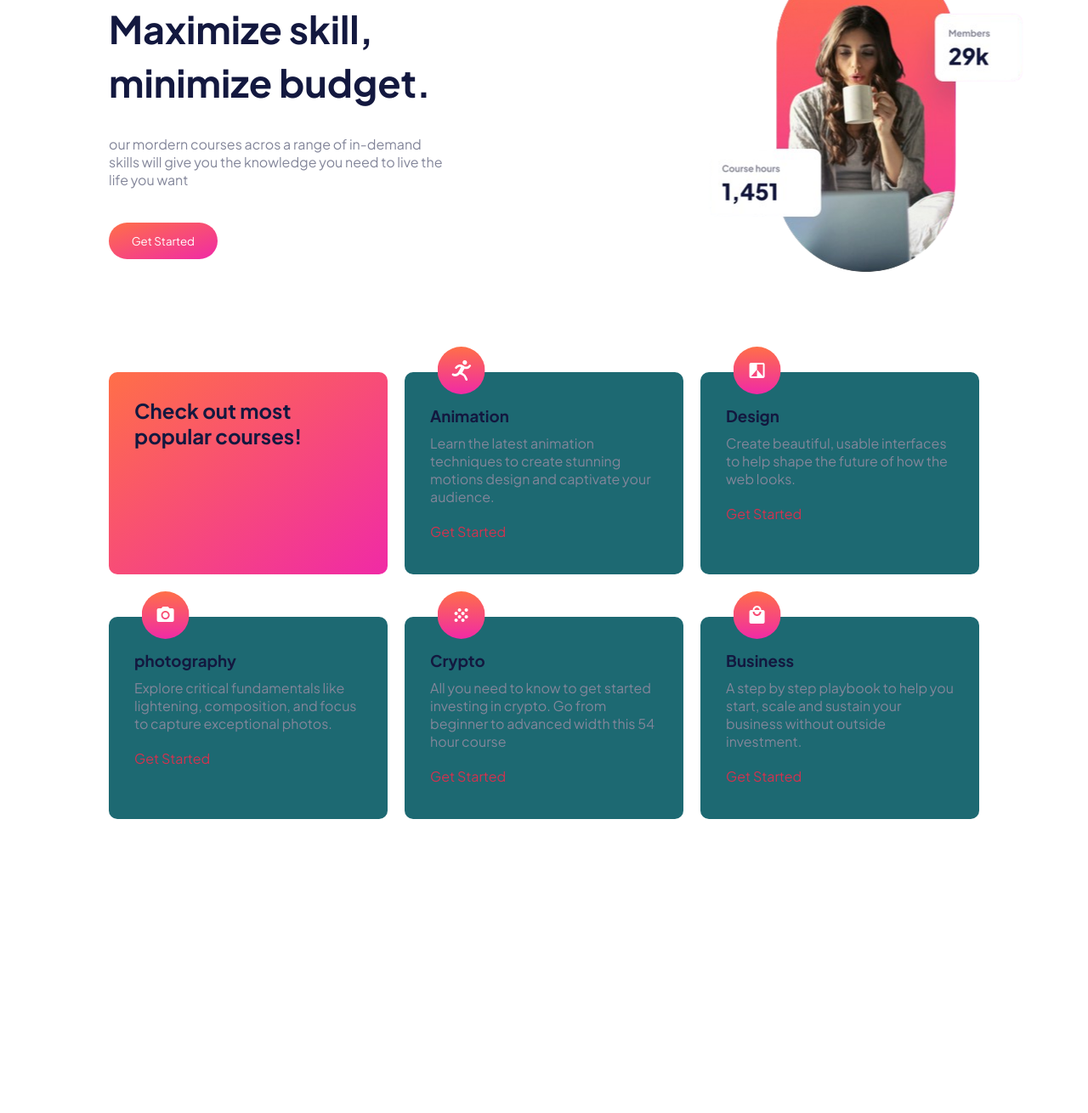
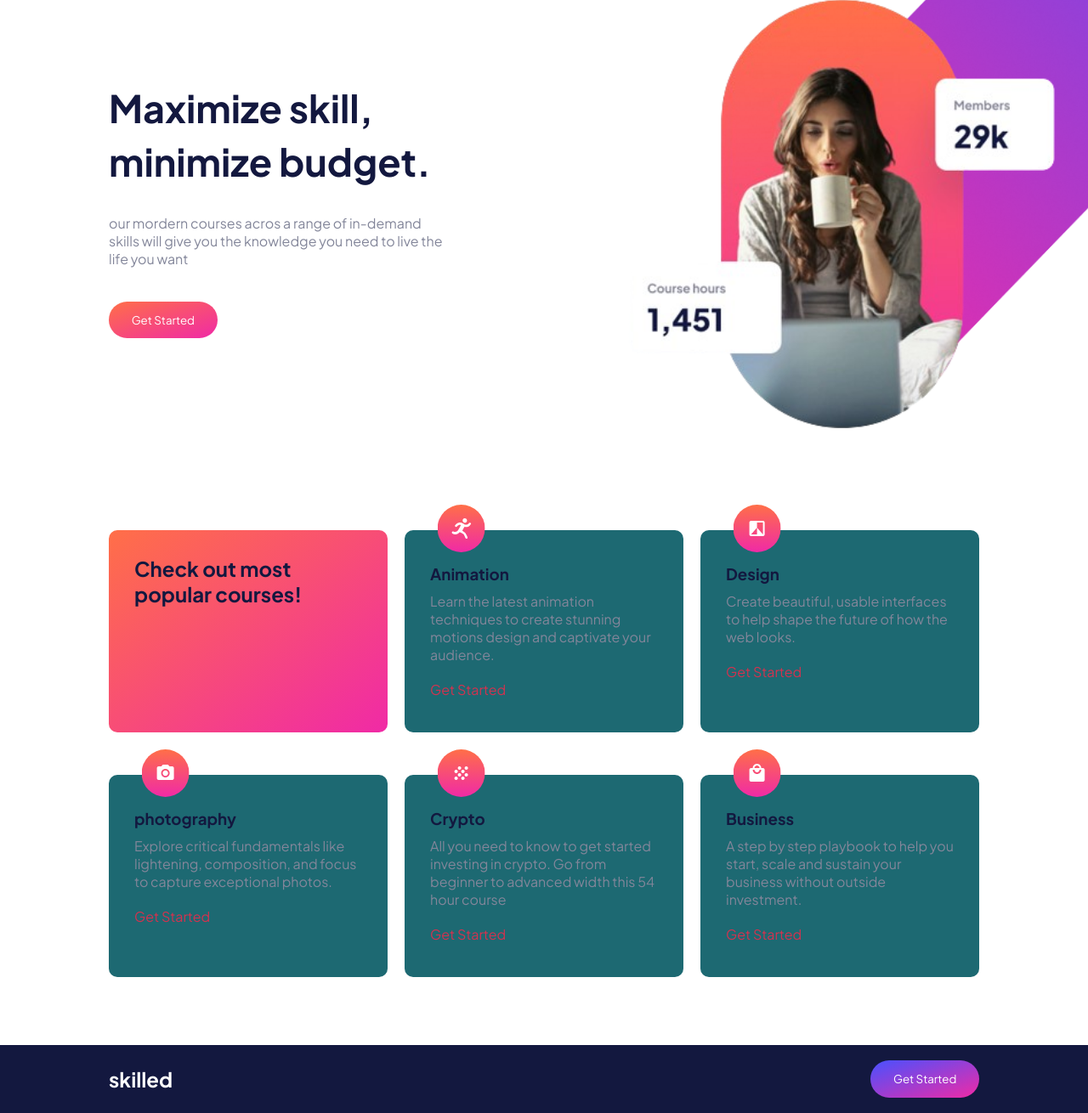
Before and after one commit to Ted-Dev-1/landing-page, a plain HTML site: page landing.html in a window 1280 px wide. Shown: the part 191-1501 px from the top of the page at 85% size. Before the commit the page ends 1155 px from the top, so only its background shows below. Drawn offline with Linux system fonts and the light colour scheme.

Commit message:
89% complete

```diff
--- a/landing.html
+++ b/landing.html
@@ -12,7 +12,7 @@
 
         <div class="container">
             <h2>skilled</h2>
-            <button>Get Started</button>
+            <button class="but">Get Started</button>
         </div>
 
 
@@ -37,7 +37,8 @@
                 </div>
 
                 <div class="item">
-                    <img src="pic1.png" alt="Lady sipping tea">
+                    <img src="pic1.png" alt="Lady sipping tea" class="main">
+                    <img src="rec.png" alt="violet pattern" class="overlay">
                 </div>
 
 
@@ -134,12 +135,18 @@
         </div>
 
 
-        <!--
+
 
         <div class="footer">
-            <h2 class="text"> skilled</h2>
-            <button class="btn">Get Started</button>
-        </div>-->
+
+            <div class="foot">
+
+                <h2 class="text"> skilled</h2>
+                <button class="btn">Get Started</button>
+
+            </div>
+
+        </div>
     </diV>
 </body>
 </html>
--- a/style.css
+++ b/style.css
@@ -5,6 +5,10 @@
     margin: 0;
     padding: 0;
     font-family: "Plus Jakarta Sans", sans-serif;
+}
+
+body{
+    overflow-x: hidden;
 }
 
 .banner{
@@ -34,7 +38,7 @@
     font-weight: bold;
 }
 
-.container button{
+.container .but{
     border-radius: 50px;
     padding: 1em 2em;
     background-color: #13183f;
@@ -43,7 +47,7 @@
     border: none;
 }
 
-.container button:hover{
+.container .but:hover{
     background-color: #666CA3;
 }
 
@@ -51,11 +55,9 @@
 .hero .container{
     display: grid;
     grid-template-columns: repeat(2, 1fr);
-    /*gap: 400px;*/
     align-items: center;
     justify-content: center;
 }
-
 
 .intro .title{
     color: #13183f;
@@ -83,8 +85,28 @@
 }
 
 .item{
-    width: 123%;
-    transform: translate(25%,-10%);
+    position: relative;
+
+}
+
+.main{
+    width: 125%;
+    transform: translate(8%,-40px);
+    position: relative;
+    z-index: 2;
+
+
+
+}
+
+.overlay{
+    width: 100%;
+    /*height: 117%;*/
+    height: 100%;
+    position: absolute;
+    top: -22%;
+    right: -45%;
+    z-index: 1;
 }
 
 .cardbox{
@@ -139,3 +161,92 @@
 .link:hover{
     color: #f7a5b4;
 }
+
+.footer{
+    margin-top: 5rem;
+    width: 100%;
+    height: 5rem;
+    background-color: #13183f;
+    display: flex;
+    flex-wrap: wrap;
+    overflow: hidden;
+}
+
+.foot{
+    padding: 18px;
+    display: flex;
+    flex-wrap: wrap;
+    justify-content: space-between;
+    align-items: center;
+    max-width: 75rem;
+
+    width: 80%;
+    margin: 0 auto;
+}
+
+.foot .btn{
+    border-radius: 50px;
+    padding: 1em 2em;
+    background-image: linear-gradient(to bottom right, #4851FF, #F02AA6);
+    color: #fff;
+    cursor: pointer;
+    border: none;
+}
+
+.btn:hover{
+    background-image: linear-gradient(to bottom right, #9ca0f9, #f5b0dc);
+}
+
+.text{
+    color: #fff;
+}
+
+@media screen and (max-width: 800px) {
+
+
+
+}
+
+
+
+
+/* Mobile Phones (up to 600px) */
+@media (max-width: 600px) {
+    .hero{
+        padding-top: 20px;
+
+    }
+
+    .hero .container{
+        grid-template-columns: 1fr;
+    }
+
+    .main{
+        transform: none;
+        width: 100%;
+        justify-content: center;
+        align-items: center;
+    }
+
+    .cardbox{
+        grid-template-columns: 1fr;
+    }
+
+    .overlay{
+        display: none;
+    }
+}
+
+/* Tablets (601px - 992px) */
+@media (min-width: 601px) and (max-width: 992px) {
+
+
+    .hero .container{
+        grid-template-columns: repeat(2, 1fr);
+    }
+
+
+    .cardbox{
+        grid-template-columns: repeat(2, 1fr);
+    }
+}
```
Also changed, not shown: rec.png (added).
